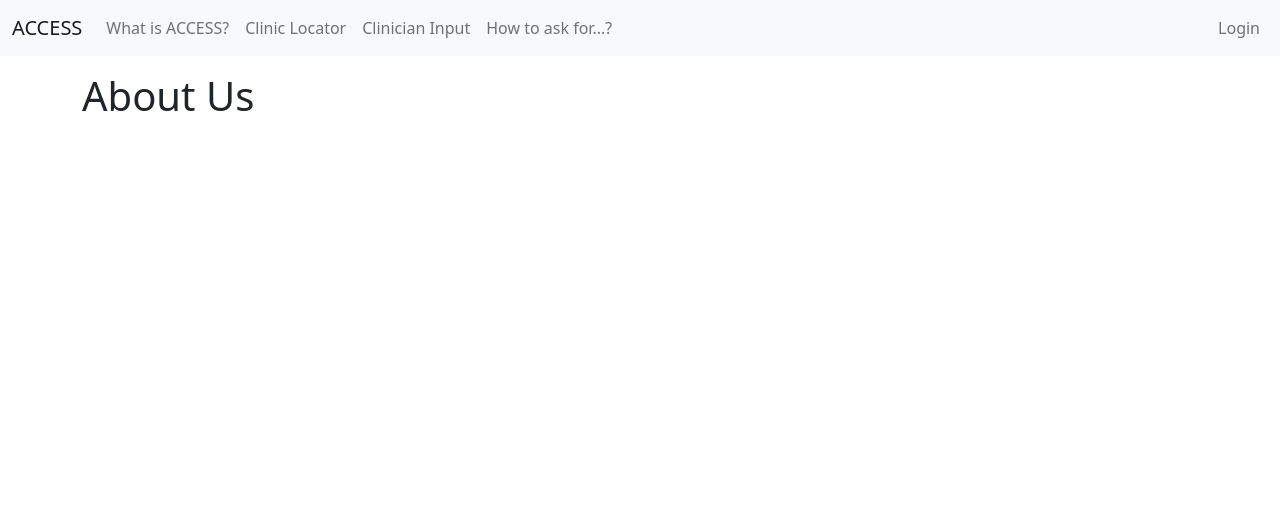
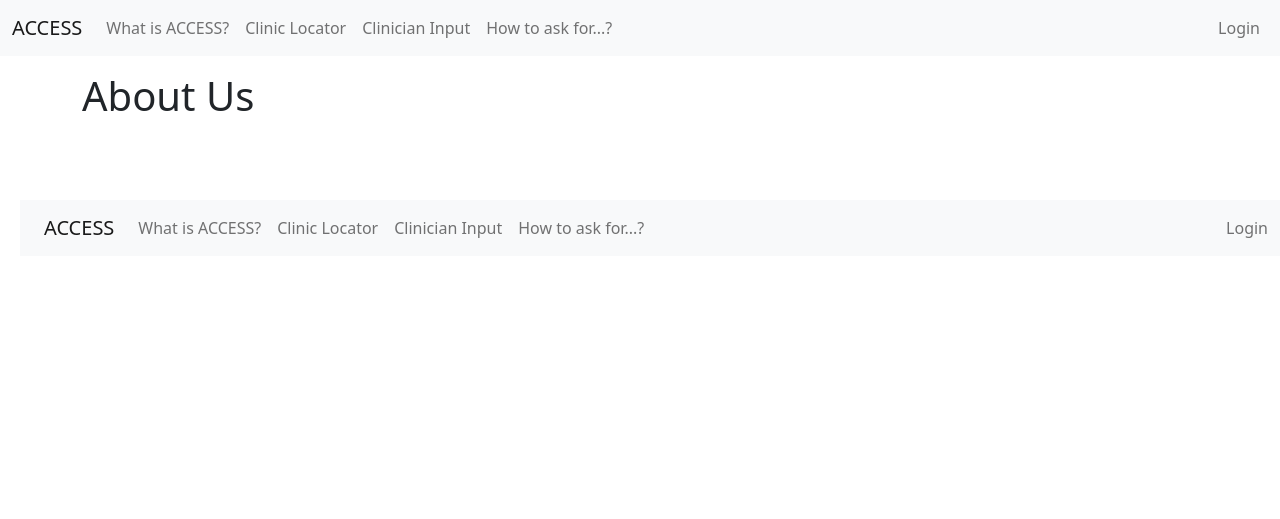
Before and after one commit to sylviecroteau/CapFlaskTemplate, a Flask app: page /aboutus in a window 1280 px wide. Shown: the top 519 px of the page. Run offline with Flask 2, Linux system fonts and the light colour scheme; some libraries are stand-ins or nearby versions.

Commit message:
footer part 3

```diff
--- a/app/static/local.css
+++ b/app/static/local.css
@@ -23,6 +23,6 @@ main{
     position: absolute;
     width: 100%;
     min-height: 320px;
-    bottom: 40px;
-    left: 0;
+    bottom: -400px;
+    left: 20px;
 }
--- a/app/templates/includes/footer.html
+++ b/app/templates/includes/footer.html
@@ -1,9 +1,45 @@
 <footer class="footer-bs">
-    <div class="row">
-        <div class="col-md-3 footer-brand animated fadeInLeft">
-            <h2>Logo</h2>
-            <p>Suspendisse hendrerit tellus laoreet luctus pharetra. Aliquam porttitor vitae orci nec ultricies. Curabitur vehicula, libero eget faucibus faucibus, purus erat eleifend enim, porta pellentesque ex mi ut sem.</p>
-            <p>© 2045 Bootstrap, All rights reserved</p>
+    <div class="row justify-content-center">
+        <div class="col-md-3 footer-brand animated fadeInLeft" style="width: 100% !important">
+            <nav class="navbar navbar-expand-lg navbar-light bg-light">
+                <div class="container-fluid">
+                  <a class="navbar-brand" href="/">ACCESS</a>
+                  <button class="navbar-toggler" type="button" data-bs-toggle="collapse" data-bs-target="#navbarSupportedContent" aria-controls="navbarSupportedContent" aria-expanded="false" aria-label="Toggle navigation">
+                    <span class="navbar-toggler-icon"></span>
+                  </button>
+                  <div class="collapse navbar-collapse" id="navbarSupportedContent">
+                    <ul class="navbar-nav me-auto mb-2 mb-lg-0">
+                      <li class="nav-item">
+                        <a class="nav-link" href="/whyaccess">What is ACCESS?</a>
+                      </li>
+                      <li class="nav-item">
+                        <a class="nav-link" href="/clinic/map">Clinic Locator</a>
+                      </li>
+                      <li class="nav-item">
+                        <a class="nav-link" href="/clinic/list">Clinician Input</a>
+                      </li>
+                      <li class="nav-item">
+                        <a class="nav-link" href="/askfor">How to ask for...?</a>
+                      </li>
+                    </ul>
+                    <ul class="navbar-nav ms-auto mb-2 mb-lg-0">
+                      {% if current_user.is_anonymous %}
+                        <li class="nav-item">
+                          <a class="nav-link" href="{{ url_for('login') }}">Login</a>
+                        </li>
+                      {% else %}
+                        <li class="nav-item">
+                          <a class="nav-link" href="/myprofile">{{ current_user.username }}</a>
+                        </li>
+                        <li class="nav-item">
+                          <a class="nav-link" href="{{ url_for('logout') }}">Logout</a>
+                        </li>
+                        {% endif %}
+                      </li>
+                    </ul>
+                  </div>
+                </div>
+              </nav>
         </div>
     </div>
 </footer>
```
